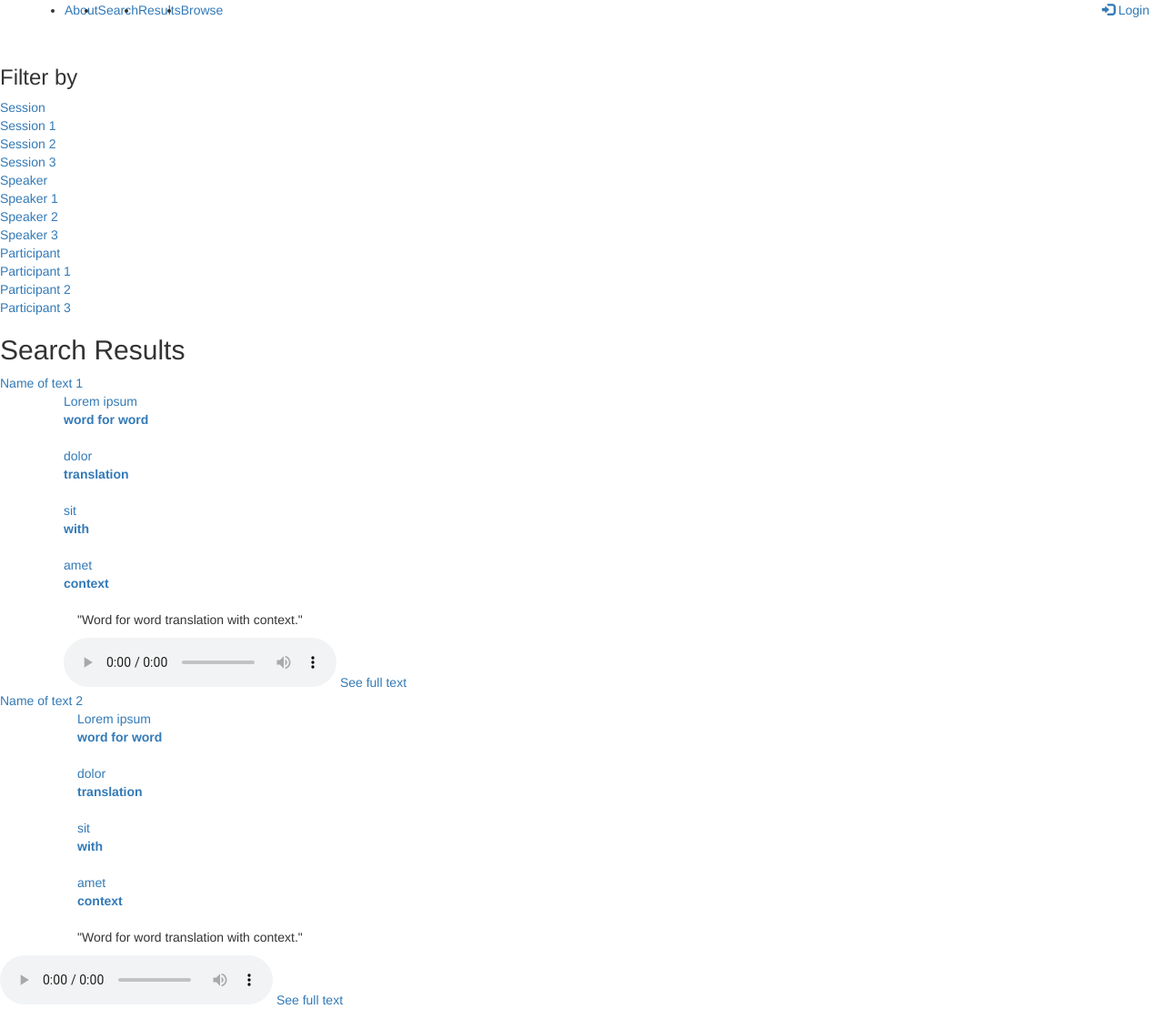
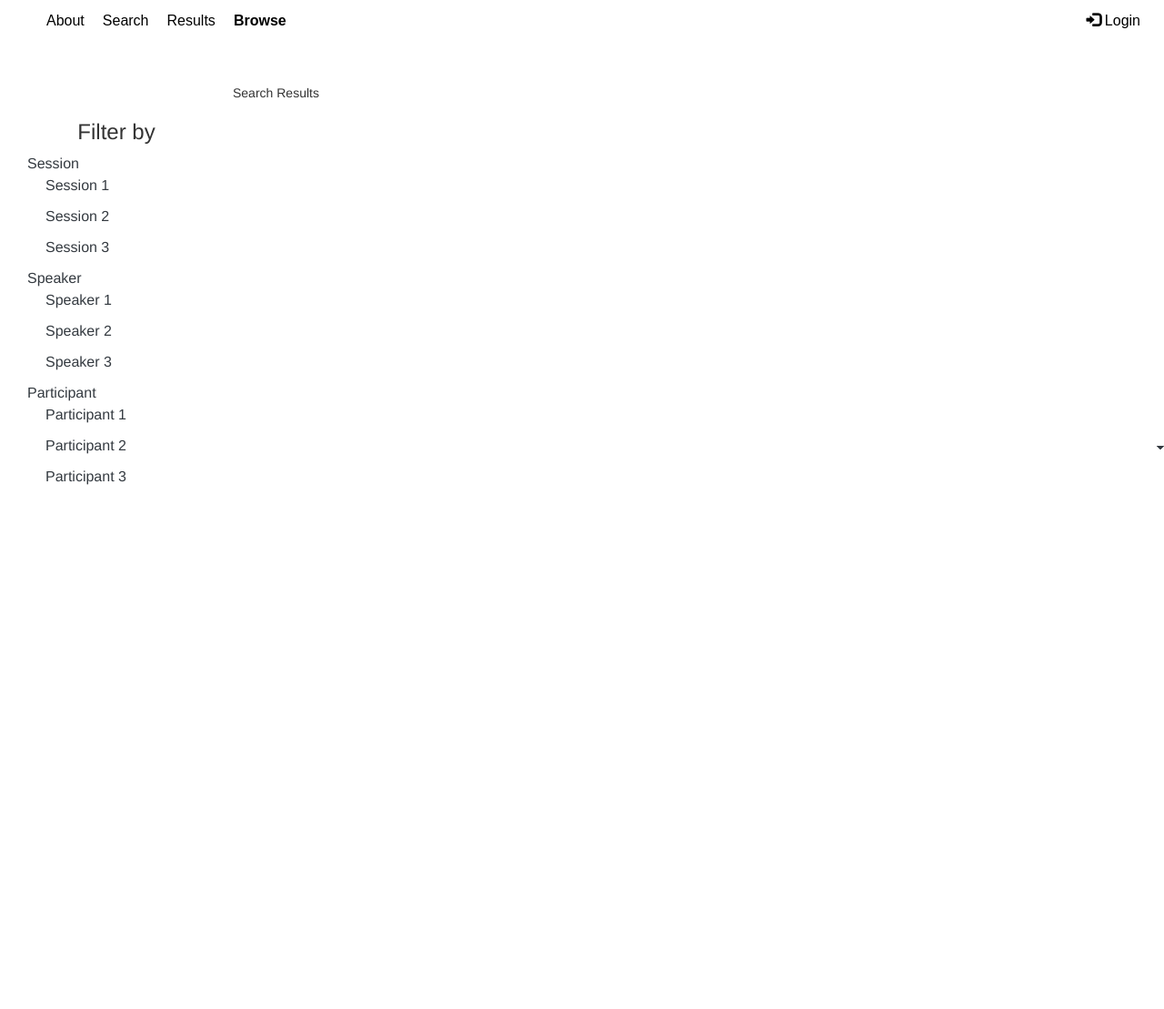
Before and after one commit to l12maro/Srs_langArch, a Django app: page /search/results/ in a window 1280 px wide. Shown: the whole page at 91% size. After the commit the page ends 533 px from the top, so only its background shows below. Run offline with Django 4.2, Linux system fonts and the light colour scheme; tables that the repository leaves empty hold one stand-in row (values such as "Sample post"); some libraries are stand-ins or nearby versions.

Commit message:
add metadata to Django templates

```diff
--- a/archive/browse/static/browse/style.css
+++ b/archive/browse/static/browse/style.css
@@ -94,19 +94,22 @@ nav {
 	/* structural elements */
 
 	/* Set wrapper and content to occupy the full height */
-body, .wrapper, #content {
+body, .wrapper {
 	  height: 100%;
 	  position: relative;
 	}
 
 	.wrapper {
 	  display: flex;
+	  flex-wrap: wrap;
 	}
 	/* Styling for the main content area */
 	#content {
-	  flex-grow: 1;
-	  padding: 20px;
-	}
+		flex-grow: 1;
+		padding: 20px;
+		width: 100%; /* Occupy full width by default */
+		max-width: 100%; /* Ensure content doesn't exceed screen width */
+	  }
 
 	/* Media query for responsiveness (optional) */
 	@media (max-width: 768px) {
@@ -121,8 +124,9 @@ body, .wrapper, #content {
 	/* Styling for the sidebar */
 	#sidebar {
 	  height: 100%;
-	  width: 250px;
+	  width: 20%;
 	  padding-top: 20px;
+	  box-sizing: border-box;
 	}
 
 	#sidebar ul {
--- a/archive/browse/templates/browse/base.html
+++ b/archive/browse/templates/browse/base.html
@@ -18,7 +18,6 @@
 <body>
 		<!--- Menu --->
 		<nav class="navbar navbar-expand-lg navbar-light bg-light">
-			{% block menu %}
 			<div class="container-fluid">
 				<a class="navbar-brand" href="#"></a>
 				<button class="navbar-toggler" type="button" hidden data-bs-toggle="collapse" data-bs-target="#navbarNav" aria-controls="navbarNav" aria-expanded="false" aria-label="Toggle navigation">
@@ -26,21 +25,56 @@
 				</button>
 				<div class="collapse navbar-collapse" id="navbarNav">
 					<ul class="navbar-nav">
+						{% block menu %}
 						<li><a class="nav-link" href="about.html">About</a></li>
 						<li><a class="nav-link" href="search.html">Search</a></li>
 						<li><a class="nav-link" href="results.html">Results</a></li>
 						<li><a class="nav-link active" href="">Browse</a></li>
+						{% endblock %}
 					</ul>
 					<div class="nav navbar-nav navbar-right">
 						<a class="nav-link" href="login.html"><span class="glyphicon glyphicon-log-in"></span> Login</a>
 					</div>
 				</div>
 			</div>
+		</nav>
+		<div class="wrapper">
+			{% block sidebar %}
+			<nav id="sidebar">
+				<div class="sidebar-header">
+				  <h3>Filter by</h3>
+				</div>
+				<ul class="list-unstyled components">
+				  <li>
+					<a href="#pageSubmenu1" data-toggle="collapse" aria-expanded="false" class="dropdown-toggle collapsed">Session</a>
+					<ul class="list-unstyled collapse show" id="pageSubmenu1" style="">
+						<li><a href="#"><span class="fa fa-chevron-right mr-2"></span> Session 1</a></li>
+						<li><a href="#"><span class="fa fa-chevron-right mr-2"></span> Session 2</a></li>
+						<li><a href="#"><span class="fa fa-chevron-right mr-2"></span> Session 3</a></li>
+					</ul>
+				  </li>
+				  <li>
+					<a href="#pageSubmenu1" data-toggle="collapse" aria-expanded="false" class="dropdown-toggle collapsed">Speaker</a>
+				  <ul class="list-unstyled collapse show" id="pageSubmenu1" style="">
+					<li><a href="#"><span class="fa fa-chevron-right mr-2"></span> Speaker 1</a></li>
+					<li><a href="#"><span class="fa fa-chevron-right mr-2"></span> Speaker 2</a></li>
+					<li><a href="#"><span class="fa fa-chevron-right mr-2"></span> Speaker 3</a></li>
+					</ul>
+				  </li>
+				  <li>
+					<a href="#pageSubmenu1" data-toggle="collapse" aria-expanded="false" class="dropdown-toggle collapsed">Participant</a>
+				  <ul class="list-unstyled collapse show" id="pageSubmenu1" style="">
+					<li><a href="#"><span class="fa fa-chevron-right mr-2"></span> Participant 1</a></li>
+					<li><a href="#"><span class="fa fa-chevron-right mr-2"></span> Participant 2</a></li>
+					<li><a href="#"><span class="fa fa-chevron-right mr-2"></span> Participant 3</a></li>
+				</ul>
+				  </li>
+				</ul>
+			</nav>
 			{% endblock %}
-		</nav>
-<div class="container-fluid">
-	<h2>{% block title %}{% endblock %}</h2>
-	{% block content %}{% endblock %}
+			{% block content %}
+			<h2>{% block title %}{% endblock %}</h2>
+			{% endblock %}
 </div>
 </body>
 <script>
--- a/archive/browse/urls.py
+++ b/archive/browse/urls.py
@@ -1,9 +1,10 @@
 from django.urls import path
 
 from . import views
+from .views import IndexView
 
 urlpatterns = [
-    path("", views.index, name="index"),
+    path("", IndexView.as_view(), name="index"),
     path("about/", views.about, name="about"),
     path("<str:collection>/", views.coll, name="collection"),
     path("<str:collection>/<str:session>/", views.ses, name="session"),
--- a/archive/search/templates/search/results.html
+++ /dev/null
@@ -1,152 +0,0 @@
-<!DOCTYPE html>
-<html lang="en">
-<head>
-    <meta charset="UTF-8">
-    <meta name="viewport" content="width=device-width, initial-scale=1.0">
-	<link rel="stylesheet" href="style.css">
-	<link rel="stylesheet" href="https://maxcdn.bootstrapcdn.com/bootstrap/3.4.1/css/bootstrap.min.css">
-	<script src="https://ajax.googleapis.com/ajax/libs/jquery/3.6.4/jquery.min.js"></script>
-	<script src="https://maxcdn.bootstrapcdn.com/bootstrap/3.4.1/js/bootstrap.min.js"></script>
-
-
-    <title>Tsuut'ina Language Ressources</title>
-</head>
-<body>
-		<!--- Menu --->
-		<nav class="navbar navbar-expand-lg navbar-light bg-light">
-			<div class="container-fluid">
-				<a class="navbar-brand" href="#"></a>
-				<button class="navbar-toggler" type="button" hidden data-bs-toggle="collapse" data-bs-target="#navbarNav" aria-controls="navbarNav" aria-expanded="false" aria-label="Toggle navigation">
-					<span class="navbar-toggler-icon"></span>
-				</button>
-				<div class="collapse navbar-collapse" id="navbarNav">
-					<ul class="navbar-nav">
-						<li><a class="nav-link" href="about.html">About</a></li>
-						<li><a class="nav-link active" href="..search.html">Search</a></li>
-						<li><a class="nav-link" href="..results.html">Results</a></li>
-						<li><a class="nav-link" href="browse\templates\browse\browse.html">Browse</a></li>
-					</ul>
-					<div class="nav navbar-nav navbar-right">
-						<a class="nav-link" href="login.html"><span class="glyphicon glyphicon-log-in"></span> Login</a>
-					</div>
-				</div>
-			</div>
-		</nav>
-<div class="wrapper">
-    <nav id="sidebar">
-		<div class="sidebar-header">
-		  <h3>Filter by</h3>
-		</div>
-		<ul class="list-unstyled components">
-		  <li>
-			<a href="#pageSubmenu1" data-toggle="collapse" aria-expanded="false" class="dropdown-toggle collapsed">Session</a>
-			<ul class="list-unstyled collapse show" id="pageSubmenu1" style="">
-				<li><a href="#"><span class="fa fa-chevron-right mr-2"></span> Session 1</a></li>
-				<li><a href="#"><span class="fa fa-chevron-right mr-2"></span> Session 2</a></li>
-				<li><a href="#"><span class="fa fa-chevron-right mr-2"></span> Session 3</a></li>
-			</ul>
-		  </li>
-		  <li>
-			<a href="#pageSubmenu1" data-toggle="collapse" aria-expanded="false" class="dropdown-toggle collapsed">Speaker</a>
-		  <ul class="list-unstyled collapse show" id="pageSubmenu1" style="">
-			<li><a href="#"><span class="fa fa-chevron-right mr-2"></span> Speaker 1</a></li>
-			<li><a href="#"><span class="fa fa-chevron-right mr-2"></span> Speaker 2</a></li>
-			<li><a href="#"><span class="fa fa-chevron-right mr-2"></span> Speaker 3</a></li>
-			</ul>
-		  </li>
-		  <li>
-			<a href="#pageSubmenu1" data-toggle="collapse" aria-expanded="false" class="dropdown-toggle collapsed">Participant</a>
-		  <ul class="list-unstyled collapse show" id="pageSubmenu1" style="">
-			<li><a href="#"><span class="fa fa-chevron-right mr-2"></span> Participant 1</a></li>
-			<li><a href="#"><span class="fa fa-chevron-right mr-2"></span> Participant 2</a></li>
-			<li><a href="#"><span class="fa fa-chevron-right mr-2"></span> Participant 3</a></li>
-		</ul>
-		  </li>
-		</ul>
-    </nav>
-
-<!-- Search results -->
-    <div class="content">
-        <h2>Search Results</h2>
-			<div id="loaded_av">
-				<div class="border-solid" id="av0">
-				<div class="translation-unit-header">
-				<a href="">Name of text 1</a>
-				</div>
-				<div class="container">
-					<div class="div1">
-					<div class="translation-unit">
-						<dl class="word">
-						<dd><a href=""> Lorem </a> <a href=""> ipsum </a></dd>
-						<dt><a href="">word for word</a></dt>
-						</dl>
-						<dl class="word">
-						<dd><a href=""> dolor </a></dd>
-						<dt><a href="">translation</a></dt>
-						</dl>
-						<dl class="word">
-						<dd><a href=""> sit</a></dd>
-						<dt><a href="">with</a></dt>
-						</dl>
-						<dl class="word">
-						<dd><a href=""> amet</a></dd>
-						<dt><a href="">context</a></dt>
-						</dl>
-					</div>
-					</div>
-					<div class="container-fluid">
-					<p> "Word for word translation with context." </p>
-					</div>
-					<div class="div2">
-					<div class="av-item">
-						<audio controls="" preload="none">
-						<source src="">
-						Your browser does not support the audio element.</audio>
-						<a href="textpage.html">See full text</a>
-					</div>
-					</div>
-					</div>
-				</div>
-				<div class="border-solid" id="av1">
-				<div class="translation-unit-header">
-				<a href="">Name of text 2</a>
-				</div>
-				<div class="container">
-					<div class="div1">
-					<div class="container-fluid">
-					<div class="translation-unit">
-						<dl class="word">
-						<dd><a href=""> Lorem </a> <a href=""> ipsum </a></dd>
-						<dt><a href="">word for word</a></dt>
-						</dl>
-						<dl class="word">
-						<dd><a href=""> dolor </a></dd>
-						<dt><a href="">translation</a></dt>
-						</dl>
-						<dl class="word">
-						<dd><a href=""> sit</a></dd>
-						<dt><a href="">with</a></dt>
-						</dl>
-						<dl class="word">
-						<dd><a href=""> amet</a></dd>
-						<dt><a href="">context</a></dt>
-						</dl>
-					</div>
-					</div>
-					<div class="container-fluid">
-					<p> "Word for word translation with context." </p>
-					</div>
-					</div>
-					</div>
-					<div class="div2">
-					<div class="av-item">
-						<audio controls="" preload="none">
-						<source src="">
-						Your browser does not support the audio element.</audio>
-						<a href="textpage.html">See full text</a>
-					</div>
-					</div>
-					</div>
-</div>
-</body>
-</html>
--- a/archive/search/views.py
+++ b/archive/search/views.py
@@ -2,10 +2,16 @@ from django.shortcuts import render
 from django.http import HttpResponse
 from django.views.generic import TemplateView, ListView
 from browse.models import MetaText
+from django.db.models import Q
 
 class HomePageView(TemplateView):
-    template_name = 'search\search.html'
+    template_name = 'search\\base_search.html'
 
 class SearchResultsView(ListView):
     model = MetaText
-    template_name = 'search\\results.html'
+    template_name = 'search\\base_results.html'
+
+    def get_queryset(self): # new
+        return MetaText.objects.filter(
+            Q(title__contains='5')
+        )
```
Also changed, not shown: archive/browse/templates/browse/base_collection.html (+9 -47 lines), archive/browse/templates/browse/base_index.html (+6 -4 lines), archive/browse/views.py (+16 -4 lines), archive/search/templates/search/base.html (deleted, +0 -49 lines), archive/search/templates/search/base_results.html (added, +51 -0 lines), archive/search/templates/search/base_search.html (renamed from archive/search/templates/search/search.html, +7 -43 lines).
